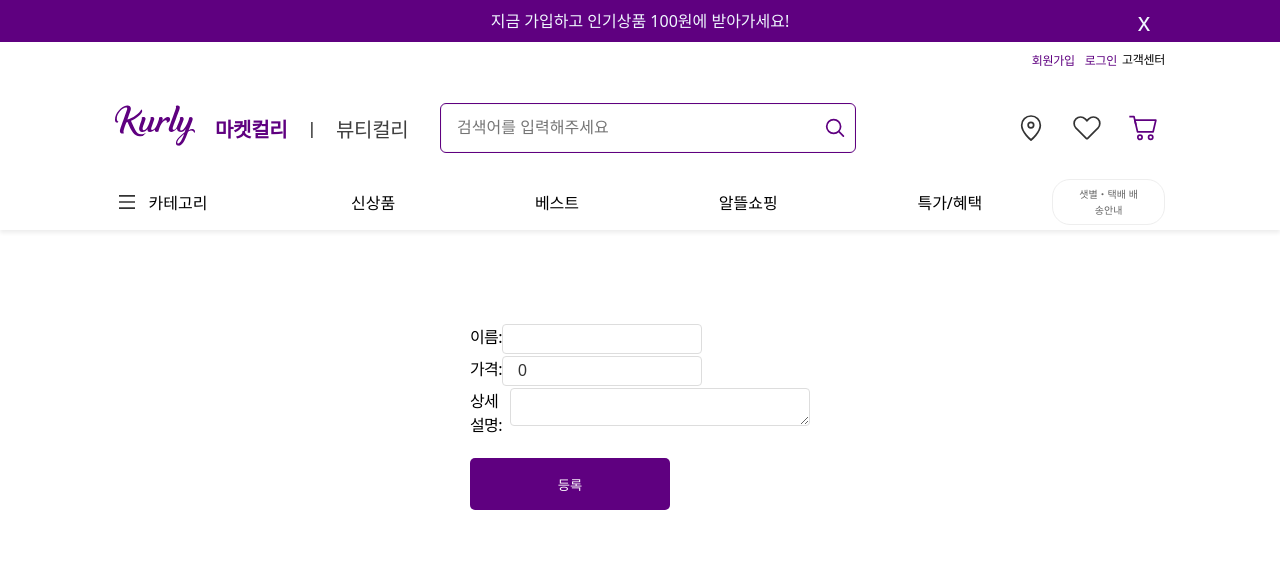
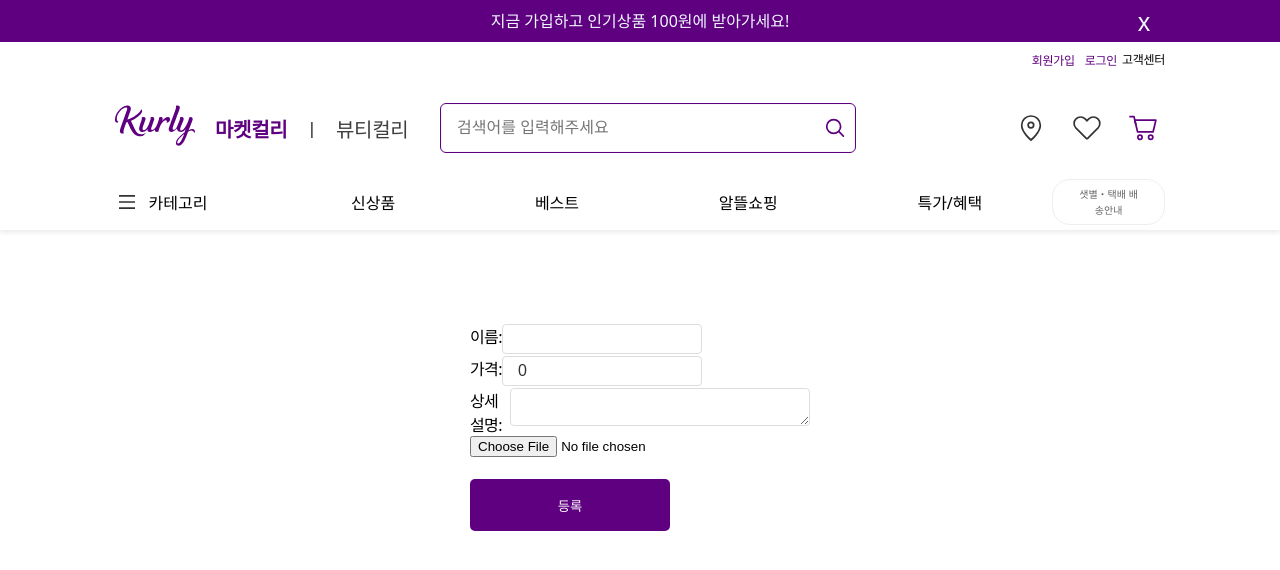
Before and after one commit to seoyoung7623/UMC-4th-Web--, a React (Create React App) app: page /item/edit in a window 1280 px wide. Shown: the top 570 px of the page. Built offline with nearby package versions, Linux system fonts and the light colour scheme.

Commit message:
상품 추가 보완

```diff
--- a/src/components/item/ItemHeader.js
+++ b/src/components/item/ItemHeader.js
@@ -12,7 +12,9 @@ const ItemHeader = () => {
     <div main>
       <div className="product">
         <div className="main">
-          <div className="itemImg"></div>
+          <div className="itemImg">
+            <img src={item.img} />
+          </div>
           <section className="explain">
             <div className="explain-1">샛별배송</div>
             <div className="explain-2">
--- a/src/components/item/ItemList.js
+++ b/src/components/item/ItemList.js
@@ -1,6 +1,6 @@
 import { useSelector } from "react-redux";
 import { useNavigate } from "react-router-dom";
-import styled from "styled-components";
+// import styled from "styled-components";
 import "./../../styled/Item.scss";
 
 function ItemList() {
@@ -16,6 +16,9 @@ function ItemList() {
         <div className="item-wrapper">
           {products.map((product) => (
             <div className="item" key={product.id}>
+              <div className="img">
+                <img src={product.img} alt="Preview" />
+              </div>
               <div>
                 <h2 onClick={(e) => navigate(`/item/${product.id}`)}>
                   {product.name}
--- a/src/components/item/Product.js
+++ b/src/components/item/Product.js
@@ -10,22 +10,29 @@ function Product() {
   const [name, setName] = useState("");
   const [price, setPrice] = useState(0);
   const [detail, setDetail] = useState("");
+  const [selectedImage, setSelectedImage] = useState(null);
   const onSubmittt = (e) => {
     e.preventDefault(); // Submit 이벤트 발생했을 때 새로고침 방지
     const product = {
       name: name,
       price: price,
-      detail: detail, // Assuming you have a detail state as well
+      detail: detail,
+      img: selectedImage,
+      // Assuming you have a detail state as well
     };
     dispatch(addProduct(product));
     setName("");
     setPrice(0);
     setDetail("");
   };
+  const handleImageUpload = (event) => {
+    const file = event.target.files[0];
+    setSelectedImage(URL.createObjectURL(file));
+  };
 
   return (
     <div className="productadd-wrapper">
-      <form onSubmit={onSubmittt}>
+      <form className="item" onSubmit={onSubmittt}>
         <div className="input-set">
           이름:{" "}
           <div className="input-wrapper">
@@ -45,8 +52,12 @@ function Product() {
             <textarea onChange={(e) => setDetail(e.target.value)}></textarea>
           </div>
         </div>
+        <div className="input-set">
+          <input type="file" onChange={handleImageUpload} />
+          {selectedImage && <img src={selectedImage} alt="Preview" />}
+        </div>
         <br />
-        <button className="submit" type="submit">
+        <button className="submit" type="submit" onClick={() => navigate(-1)}>
           등록
         </button>
       </form>
--- a/src/modules/products.js
+++ b/src/modules/products.js
@@ -12,7 +12,7 @@ export function addProduct(product) {
   };
 }
 
-// state
+// state 초기값
 const initialState = {
   products: [
     {
@@ -20,6 +20,7 @@ const initialState = {
       name: "사과",
       price: 12000,
       detail: "싱싱한 문경 사과!",
+      img: "https://img-cf.kurly.com/cdn-cgi/image/quality=85,width=676/shop/data/goods/1637924624422l0.jpeg",
     },
   ],
 };
--- a/src/styled/Item.scss
+++ b/src/styled/Item.scss
@@ -13,9 +13,9 @@
     .itemImg {
       width: 430px;
       height: 552px;
-      background: url(https://img-cf.kurly.com/shop/data/goods/159719883649l0.jpg),
-        url(https://res.kurly.com/_next/static/images/noimg-150x195-2c819ff….svg)
-          no-repeat 50% 50%;
+      // background: url(https://img-cf.kurly.com/shop/data/goods/159719883649l0.jpg),
+      //   url(https://res.kurly.com/_next/static/images/noimg-150x195-2c819ff….svg)
+      //     no-repeat 50% 50%;
       -webkit-background-size: cover, contain;
       background-size: cover, contain;
       background-color: #f5f5f5;
@@ -165,6 +165,8 @@
   min-width: 1050px;
   margin-top: 90px;
   margin-bottom: 60px;
+  .item {
+  }
 
   .main {
     width: 340px;
@@ -208,6 +210,10 @@
   display: grid;
   grid-template-columns: 1fr 1fr 1fr 1fr;
   .item {
+    img {
+      width: 249px;
+      height: 321px;
+    }
   }
 }
 
```
